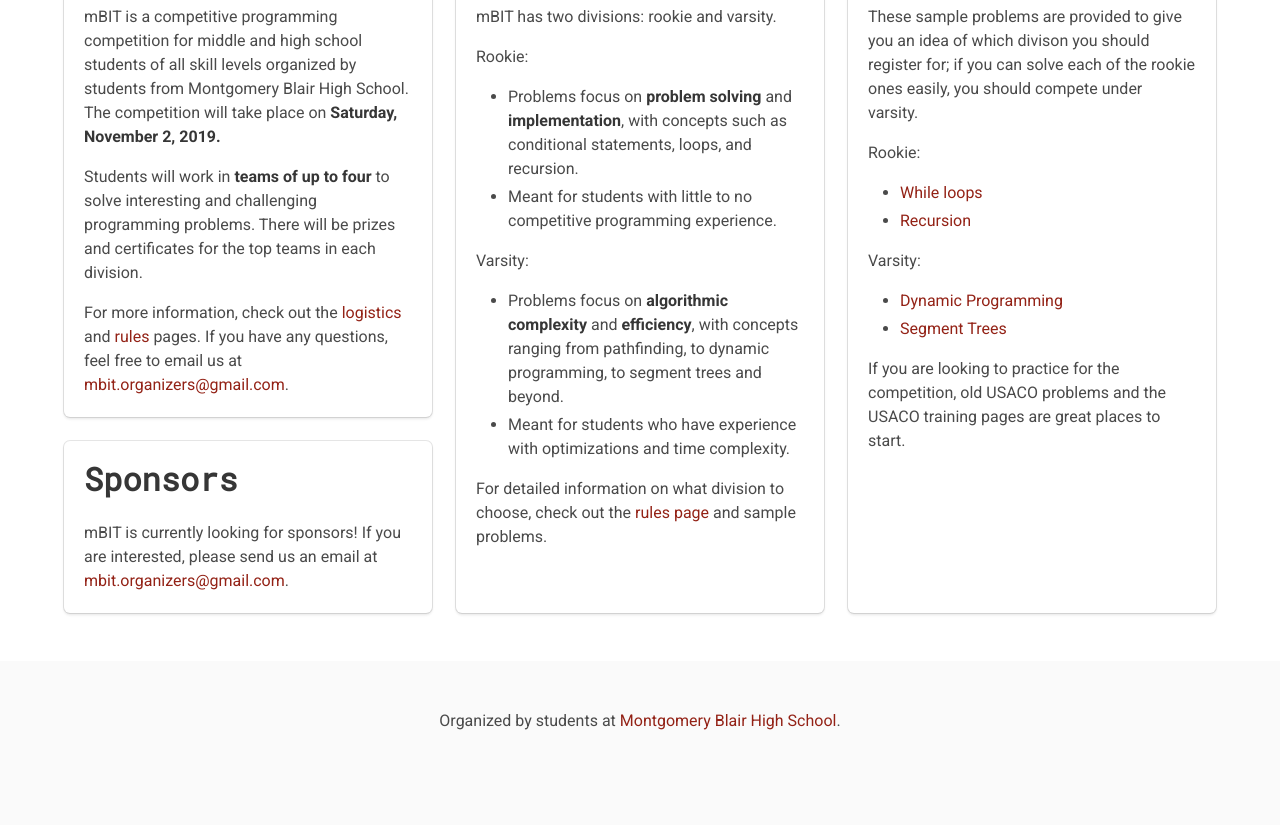
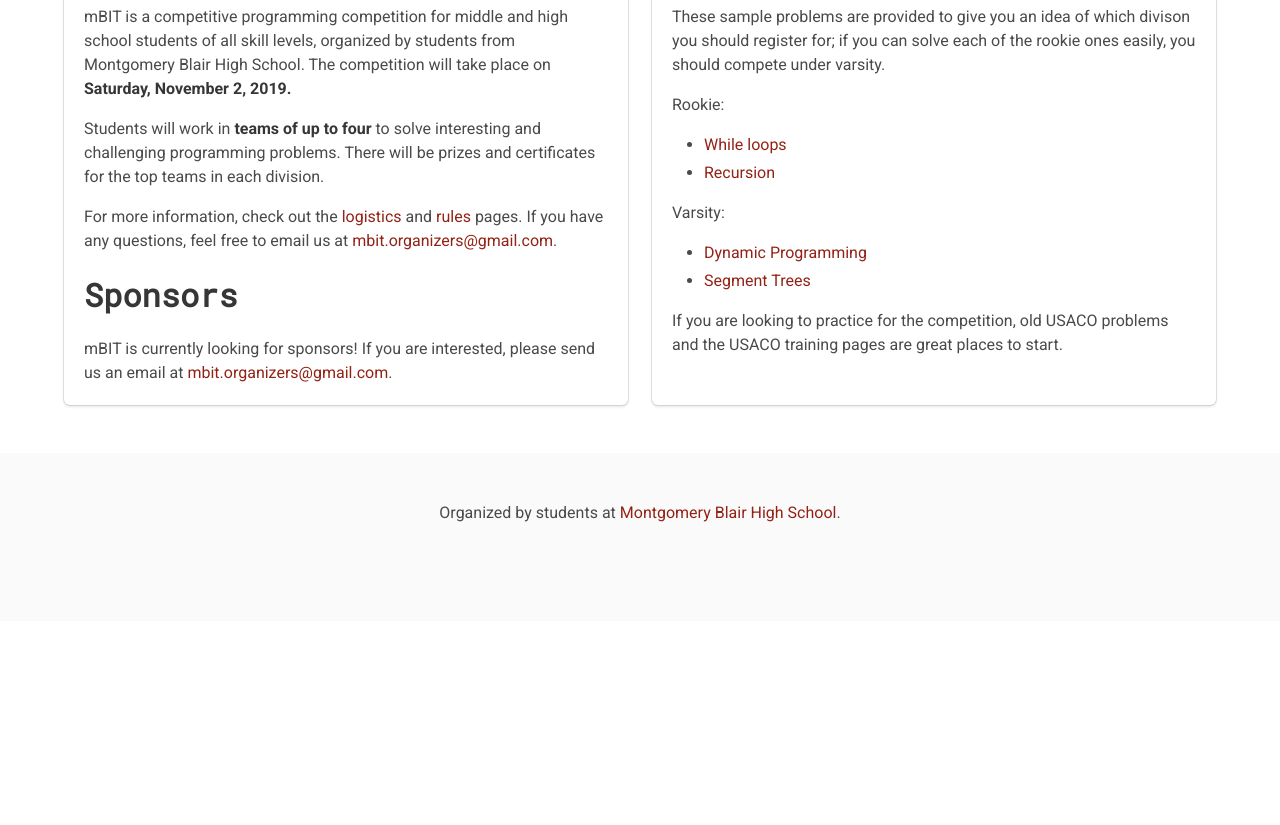
Before and after one commit to mbhs/mbit, a plain HTML site: page index.html in a window 1280 px wide. Shown: the part 642-1467 px from the top of the page. After the commit the page ends 1263 px from the top, so only its background shows below. Drawn offline with Linux system fonts and the light colour scheme.

Commit message:
version bump

```diff
--- a/index.html
+++ b/index.html
@@ -51,44 +51,21 @@
 <section class="section">
 	<div class="container">
 		<div class="tile is-ancestor">
-			<div class="tile is-vertical is-parent is-4">
+			<div class="tile is-vertical is-parent is-6">
 				<div class="tile is-child box">
 					<p class="title">Overview</p>
 					<div class="content">
-						<p>mBIT is a competitive programming competition for middle and high school students of all skill levels organized by students from Montgomery Blair High School. The competition will take place on <strong>Saturday, November 2, 2019.</strong></p>
+						<p>mBIT is a competitive programming competition for middle and high school students of all skill levels, organized by students from Montgomery Blair High School. The competition will take place on <strong>Saturday, November 2, 2019.</strong></p>
 						<p>Students will work in <strong>teams of up to four</strong> to solve interesting and challenging programming problems. There will be prizes and certificates for the top teams in each division.</p>
 						<p>For more information, check out the <a href="/logistics">logistics</a> and <a href="/rules">rules</a> pages. If you have any questions, feel free to email us at <a href="mailto:mbit.organizers@gmail.com">mbit.organizers@gmail.com</a>.</p>
 					</div>
-				</div>
-				<div class="tile is-child box">
 					<p class="title">Sponsors</p>
 					<div class="content">
 						<p>mBIT is currently looking for sponsors! If you are interested, please send us an email at <a href="mailto:mbit.organizers@gmail.com">mbit.organizers@gmail.com</a>.</p>
 					</div>
 				</div>
 			</div>
-			<div class="tile is-vertical is-parent is-4">
-				<div class="tile is-child box">
-					<p class="title">Divisions</p>
-					<div class="content">
-						<p>mBIT has two divisions: rookie and varsity.</p>
-						<p>Rookie:
-							<ul>
-								<li>Problems focus on <strong>problem solving</strong> and <strong>implementation</strong>, with concepts such as conditional statements, loops, and recursion.</li>
-								<li>Meant for students with little to no competitive programming experience.</li>
-							</ul>
-						</p>
-						<p>Varsity:
-							<ul>
-								<li>Problems focus on <strong>algorithmic complexity</strong> and <strong>efficiency</strong>, with concepts ranging from pathfinding, to dynamic programming, to segment trees and beyond.</li>
-								<li>Meant for students who have experience with optimizations and time complexity.</li>
-							</ul>
-						</p>
-						<p>For detailed information on what division to choose, check out the <a href="/rules">rules page</a> and sample problems.</p>
-					</div>
-				</div>
-			</div>
-			<div class="tile is-vertical is-parent is-4">
+			<div class="tile is-vertical is-parent is-6">
 				<div class="tile is-child box">
 					<p class="title">Sample Problems</p>
 					<div class="content">
```
Also changed, not shown: rules.html (+3 -2 lines), templates/index.html (+3 -26 lines), templates/rules.html (+3 -2 lines).
